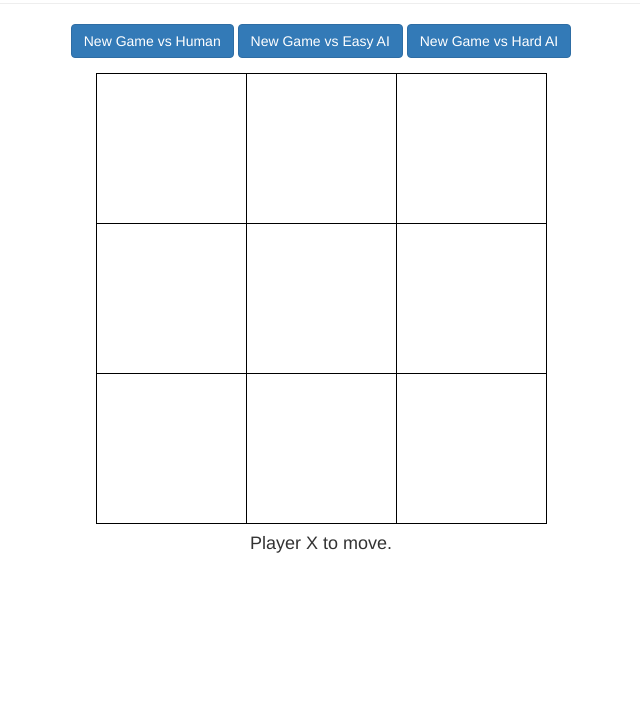
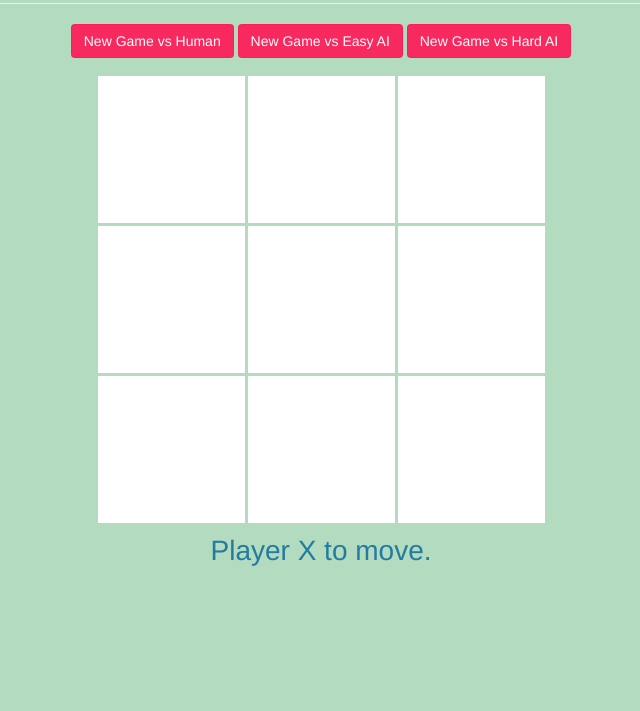
Before and after one commit to dr4gonz/tic-tac-toe, a plain HTML site: page index.html in a window 1280 px wide. Shown: the part 89-800 px from the top of the page, without its empty margins (319-959 px from the left). Drawn offline with nearby package versions, Linux system fonts and the light colour scheme.

Commit message:
add color styling

```diff
--- a/css/styles.css
+++ b/css/styles.css
@@ -1,9 +1,18 @@
+body {
+  color: #247BA0;
+  background-color: #B2DBBF;
+}
+table {
+  display: none;
+}
 td {
-  border: solid black 1px;
+  border: #B2DBBF solid 3px;
   width: 150px;
   height: 150px;
   text-align:center;
-  font-size: 5em;
+  font-size: 7em;
+  background-color: #fff;
+  color: #70C1B3;
 }
 
 #game-board table {
@@ -17,5 +26,19 @@ td {
 }
 
 .red-square {
-  color: red;
+  color: #FF1654;
 }
+
+.btn-danger {
+  background-color: rgba(255, 22, 84, .9);
+  border: solid 1px rgba(255, 22, 84, .5);
+}
+
+.btn-danger:hover {
+  background-color: rgba(243, 255, 189, .35);
+  color: #FF1654;
+}
+
+#game-status h4 {
+  font-size: 2em;
+}
--- a/index.html
+++ b/index.html
@@ -9,15 +9,15 @@
     <!-- <script src="js/test.js" type="text/javascript"></script> -->
     <title>Tic Tac Toe</title>
   </head>
-  <body>
-    <div class="container">
+  <body class="container">
+    <div>
       <div class="page-header">
         <h2 class="text-center">Tic Tac Toe</h2>
       </div>
       <div id="buttons">
-        <button type="button" class = "btn btn-primary" id="new-game">New Game vs Human</button>
-        <button type="button" class = "btn btn-primary" id="easy-game">New Game vs Easy AI</button>
-        <button type="button" class = "btn btn-primary" id="hard-game">New Game vs Hard AI</button>
+        <button type="button" class = "btn btn-danger" id="new-game">New Game vs Human</button>
+        <button type="button" class = "btn btn-danger" id="easy-game">New Game vs Easy AI</button>
+        <button type="button" class = "btn btn-danger" id="hard-game">New Game vs Hard AI</button>
       </div>
       <div id="game-board">
       </div>
--- a/js/scripts.js
+++ b/js/scripts.js
@@ -168,6 +168,7 @@ var drawBoard = function() {
       $("#game-board tr#" + i).append("<td id='" + i + j + "'></td>");
     }
   }
+  $("#game-board table").fadeIn("slow");
 };
 
 var updateStatus = function() {
```
